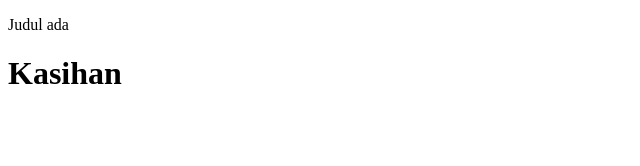
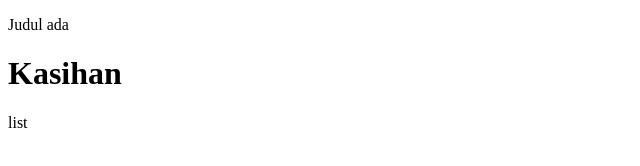
Before and after one commit to arjole/git-test-2, a plain HTML site: page index.html in a window 1280 px wide. Shown: the full height of the page, 0-640 px from the left. Drawn offline with Linux system fonts and the light colour scheme.

Commit message:
Tambah list

```diff
--- a/index.html
+++ b/index.html
@@ -8,5 +8,6 @@
 <body>
     <p>Judul ada</p>
     <h1>Kasihan</h1>
+    <p>list</p>
 </body>
 </html>
```
